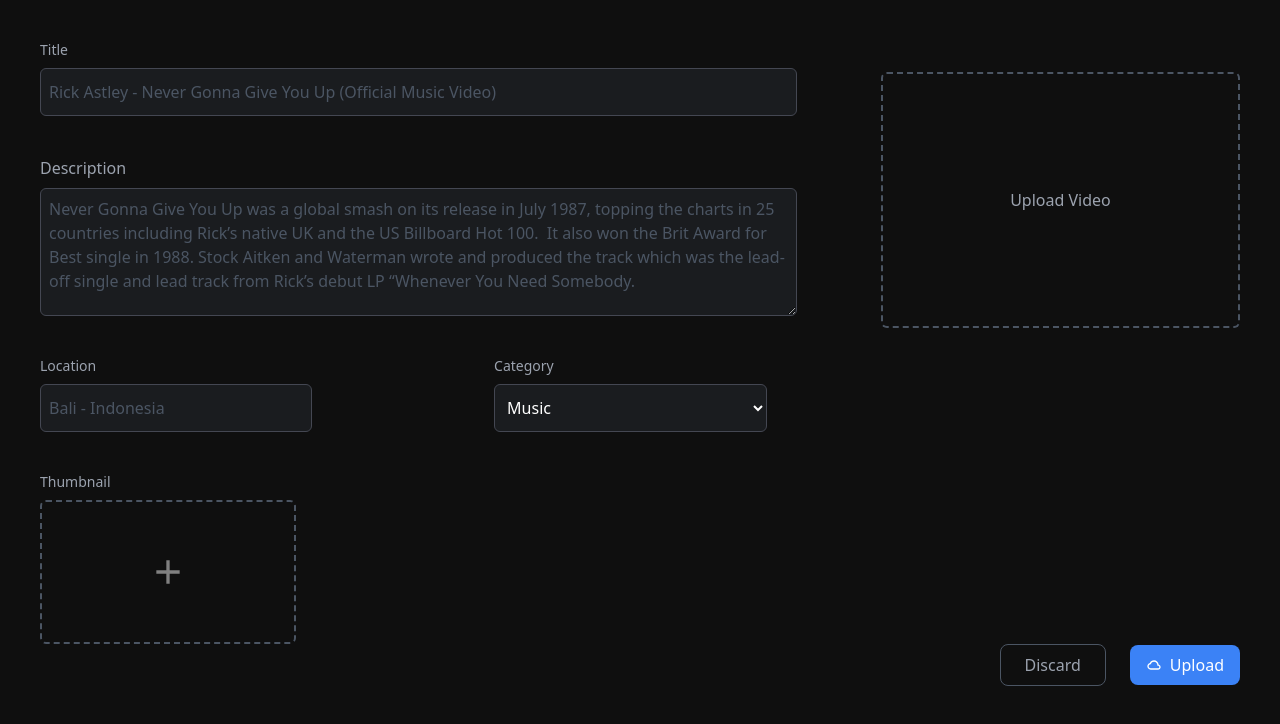
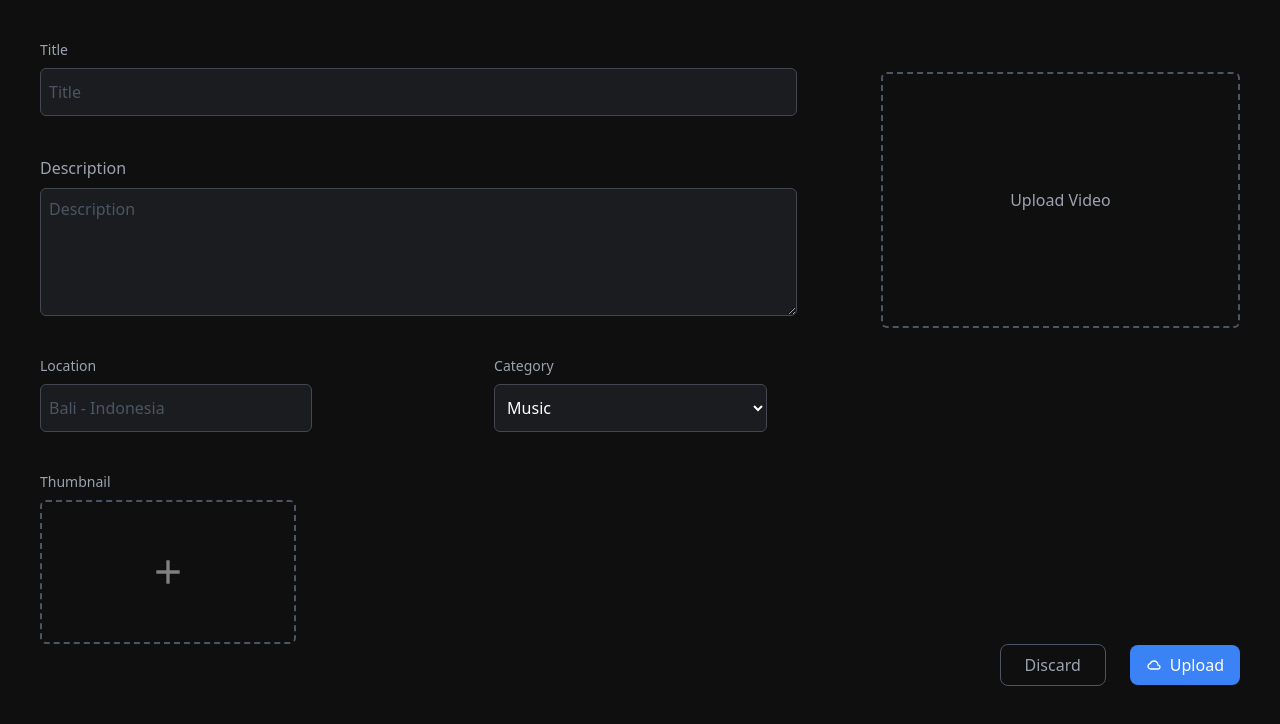
Before and after one commit to sharukh-vs/Peer-Tube, a Next.js app: page /upload in a window 1280 px wide. Shown: the top 724 px of the page. Built offline with nearby package versions, Linux system fonts and the light colour scheme; what @rainbow-me/rainbowkit, wagmi would draw is missing.

Commit message:
Web3 Storage added

```diff
--- a/package.json
+++ b/package.json
@@ -15,11 +15,13 @@
     "@mui/icons-material": "^5.11.16",
     "@mui/material": "^5.11.16",
     "@rainbow-me/rainbowkit": "^0.12.7",
+    "axios": "^1.3.5",
     "next": "13.2.4",
     "react": "18.2.0",
     "react-dom": "18.2.0",
     "react-icons": "^4.8.0",
-    "wagmi": "^0.12.9"
+    "wagmi": "^0.12.9",
+    "web3.storage": "^4.5.4"
   },
   "devDependencies": {
     "@ethersproject/abi": "^5.4.7",
--- a/src/pages/upload.js
+++ b/src/pages/upload.js
@@ -1,6 +1,7 @@
 import React, { useState, useRef } from "react";
 import { BiCloud, BiMusic, BiPlus } from "react-icons/bi";
 import Link from "next/link";
+import saveFileToIPFS from "../utils/saveFileToIPFS";
 
 export default function Upload() {
   // Creating state for the input field
@@ -24,6 +25,13 @@
     setVideo("");
   };
 
+  const handleSubmit = async () => {
+    console.log(thumbnail);
+
+    const response = await saveFileToIPFS(thumbnail);
+    console.log(`CID: ${response}`);
+  };
+
   return (
     <div className="w-full min-h-screen max-h-full bg-[#0F0F0F] flex flex-row">
       <div className="flex-1 flex flex-col">
@@ -33,14 +41,14 @@
             <input
               value={title}
               onChange={(e) => setTitle(e.target.value)}
-              placeholder="Rick Astley - Never Gonna Give You Up (Official Music Video)"
+              placeholder="Title"
               className="w-[90%] text-white placeholder:text-gray-600  rounded-md mt-2 h-12 p-2 border  bg-[#1a1c1f] border-[#444752] focus:outline-none"
             />
             <label className="text-[#9CA3AF] mt-10">Description</label>
             <textarea
               value={description}
               onChange={(e) => setDescription(e.target.value)}
-              placeholder="Never Gonna Give You Up was a global smash on its release in July 1987, topping the charts in 25 countries including Rick’s native UK and the US Billboard Hot 100.  It also won the Brit Award for Best single in 1988. Stock Aitken and Waterman wrote and produced the track which was the lead-off single and lead track from Rick’s debut LP “Whenever You Need Somebody."
+              placeholder="Description"
               className="w-[90%] text-white h-32 placeholder:text-gray-600  rounded-md mt-2 p-2 border  bg-[#1a1c1f] border-[#444752] focus:outline-none"
             />
 
--- /dev/null
+++ b/src/utils/saveFileToIPFS.js
@@ -0,0 +1,15 @@
+import { Web3Storage } from "web3.storage";
+
+function makeStorageClient() {
+  return new Web3Storage({ token: process.env.NEXT_PUBLIC_WEB3_STORAGE_KEY });
+}
+
+const saveFileToIPFS = async (file) => {
+  console.log("Uploading to Web3 Storage....");
+  const client = makeStorageClient();
+  const cid = await client.put([file]);
+  console.log("stored files with cid:", cid);
+  return cid;
+};
+
+export default saveFileToIPFS;
```
Also changed, not shown: 1 other file (tests, documents, lock files or other folders).
